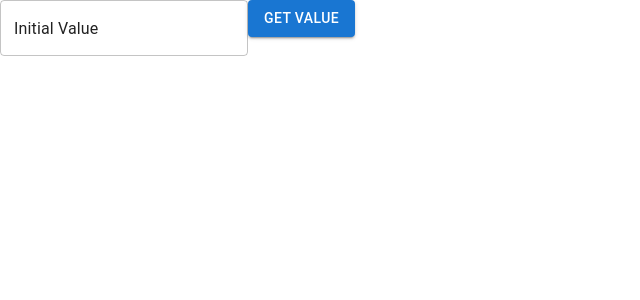
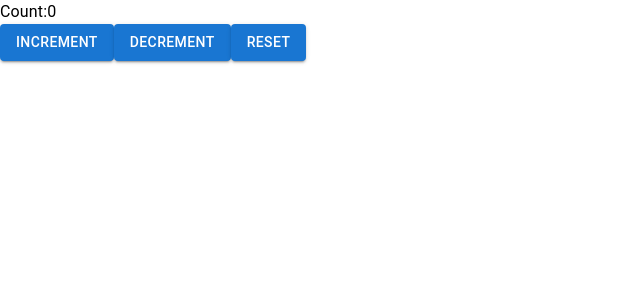
Before and after one commit to Ujala-355/Advance_react, a React (Create React App) app: page / in a window 1280 px wide. Shown: the top 300 px of the page, without its empty margins (0-640 px from the left). Built offline with nearby package versions, Linux system fonts and the light colour scheme.

Commit message:
useReducer

```diff
--- a/src/App.js
+++ b/src/App.js
@@ -15,7 +15,8 @@ import React from "react";
 // import UseLayOut from "./useLayOut";
 // import Custom from "./custom1";
 // import ShowHideToggle from "./ShowHideToggle"
-import UncontrolledInput from "./uncontrolled"
+// import UncontrolledInput from "./uncontrolled"
+import UseReducer from "./useReducer"
 function App() {
   return (
     <>
@@ -38,7 +39,7 @@ function App() {
         {/* <UseLayOut/> */}
         {/* <Custom/>
         <ShowHideToggle/> */}
-        <UncontrolledInput/>
+        <UseReducer/>
     </>
   );
 }
--- /dev/null
+++ b/src/useReducer.js
@@ -0,0 +1,28 @@
+import React,{useReducer} from "react";
+import Button from "@mui/material/Button";
+import Typography from "@mui/material/Typography";
+const initialState={count:0};
+const reducer=(state,action)=>{
+    switch(action.type){
+        case "increment":
+            return {count:state.count+1}
+        case "decrement":
+            return {count:state.count-1}
+        case "reset":
+            return {count:0}
+        default:
+            throw new Error("error",action.type)
+    }
+}
+const UseReducer=()=>{
+    const[state,dispatch]=useReducer(reducer,initialState)
+    return(
+        <>
+            <Typography>Count:{state.count}</Typography>
+            <Button variant="contained" onClick={()=>dispatch({type:"increment"})}>Increment</Button>
+            <Button variant="contained" onClick={()=>dispatch({type:"decrement"})}>Decrement</Button>
+            <Button variant="contained" onClick={()=>dispatch({type:"reset"})}>Reset</Button>
+        </>
+    )
+}
+export default UseReducer;
```
